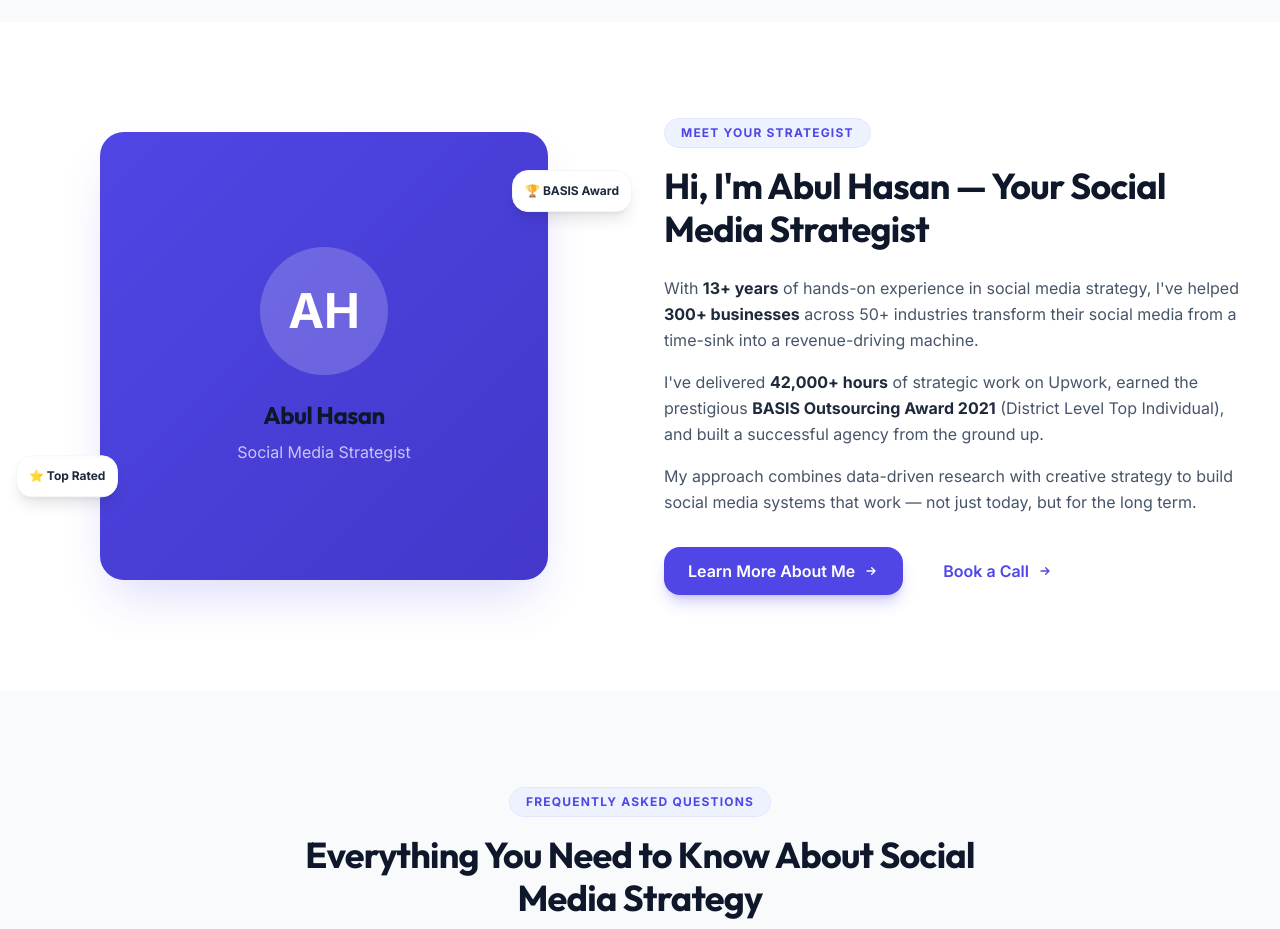
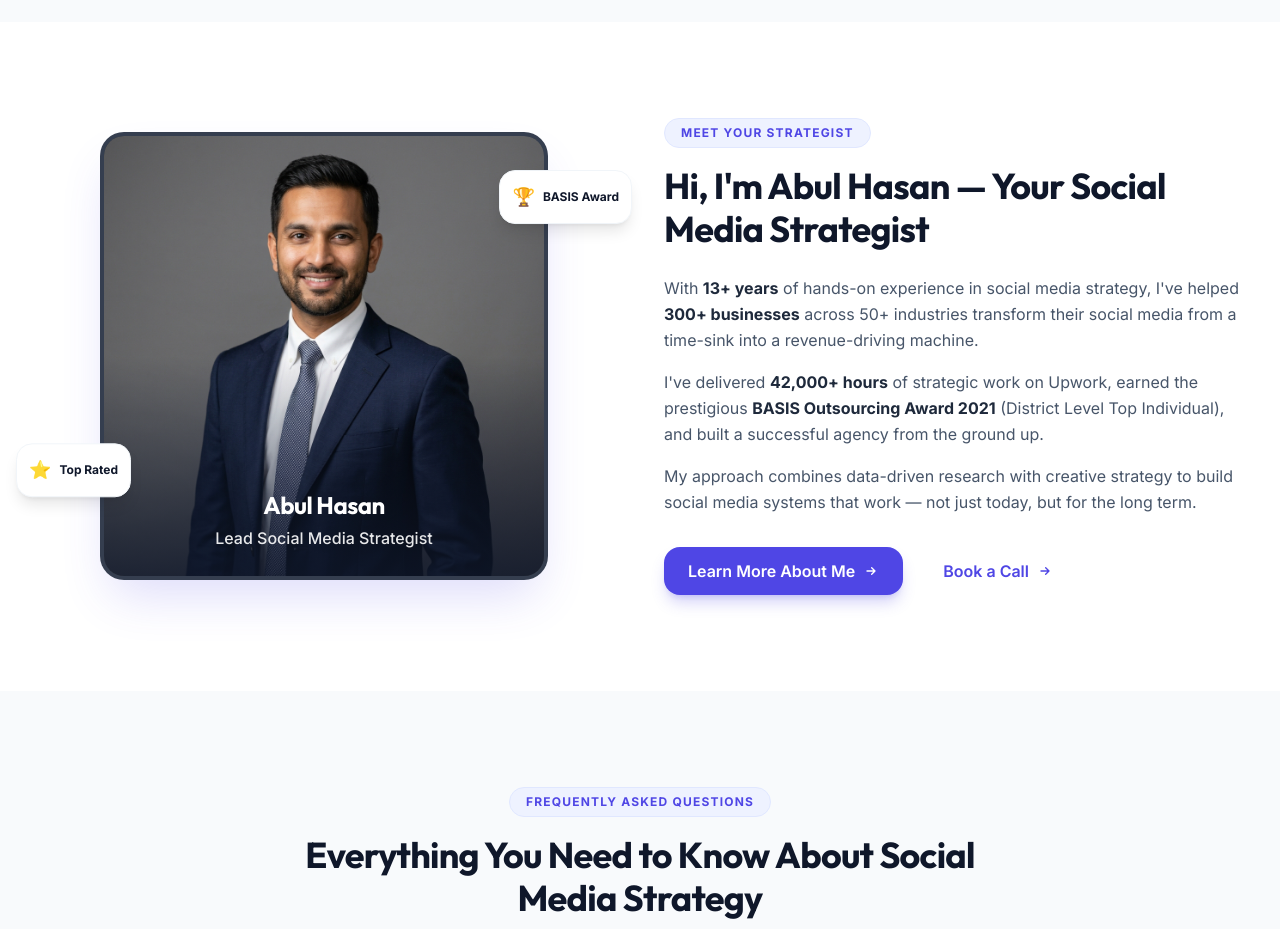
Before and after one commit to farad-alam/Social-Media-Strategist, a Next.js app: page / in a window 1280 px wide. Shown: the part 8420-9349 px from the top of the page. Built offline with nearby package versions, Linux system fonts and the light colour scheme.

Commit message:
fix: Add missing author image and update About Preview section

```diff
--- a/app/page.tsx
+++ b/app/page.tsx
@@ -998,21 +998,22 @@ export default function HomePage() {
           <div className="grid lg:grid-cols-2 gap-12 items-center">
             <ScrollReveal direction="left">
               <div className="relative">
-                <div className="aspect-square max-w-md mx-auto rounded-2xl bg-gradient-to-br from-primary to-primary-dark flex items-center justify-center overflow-hidden shadow-2xl shadow-primary/20">
-                  <div className="text-center text-white p-8">
-                    <div className="w-32 h-32 rounded-full bg-white/20 backdrop-blur-sm mx-auto mb-6 flex items-center justify-center text-5xl font-bold">
-                      AH
-                    </div>
-                    <h3 className="text-2xl font-bold">Abul Hasan</h3>
-                    <p className="text-white/70 mt-2">Social Media Strategist</p>
+                <div className="aspect-square max-w-md mx-auto rounded-2xl bg-slate-800 overflow-hidden shadow-2xl shadow-primary/20 relative border-4 border-white/10">
+                  <img src="/images/abul-hasan.jpg" alt="Abul Hasan - Social Media Strategist" className="w-full h-full object-cover object-top" />
+                  <div className="absolute inset-0 bg-gradient-to-t from-slate-900/80 via-transparent to-transparent pointer-events-none" />
+                  <div className="absolute bottom-6 left-6 right-6 text-center">
+                    <h3 className="text-2xl font-bold text-white mb-1">Abul Hasan</h3>
+                    <p className="text-white/90 font-medium">Lead Social Media Strategist</p>
                   </div>
                 </div>
                 {/* Floating badges */}
-                <div className="absolute -right-4 top-10 bg-white rounded-xl p-3 shadow-lg border border-slate-100 animate-float">
-                  <div className="text-xs font-bold text-slate-800">🏆 BASIS Award</div>
+                <div className="absolute -right-4 top-10 bg-white rounded-xl p-3 shadow-lg border border-slate-100 animate-float flex items-center gap-2">
+                  <div className="text-lg">🏆</div>
+                  <div className="text-xs font-bold text-slate-900">BASIS Award</div>
                 </div>
-                <div className="absolute -left-4 bottom-20 bg-white rounded-xl p-3 shadow-lg border border-slate-100 animate-float" style={{ animationDelay: "2s" }}>
-                  <div className="text-xs font-bold text-slate-800">⭐ Top Rated</div>
+                <div className="absolute -left-4 bottom-20 bg-white rounded-xl p-3 shadow-lg border border-slate-100 animate-float flex items-center gap-2" style={{ animationDelay: "2s" }}>
+                  <div className="text-lg">⭐</div>
+                  <div className="text-xs font-bold text-slate-900">Top Rated</div>
                 </div>
               </div>
             </ScrollReveal>
```
Also changed, not shown: public/images/abul-hasan.jpg (added).
